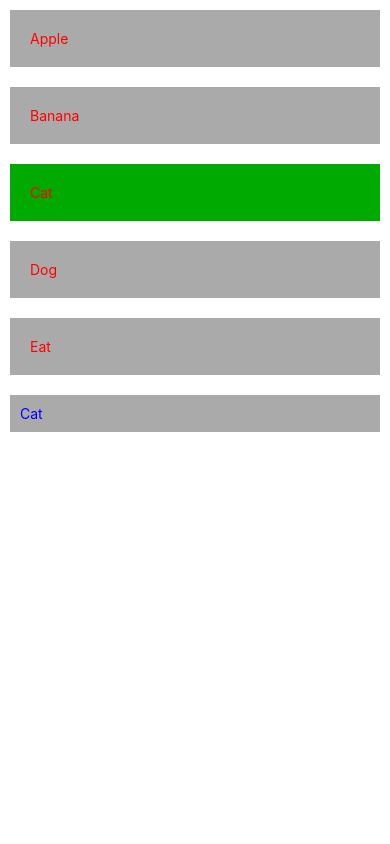
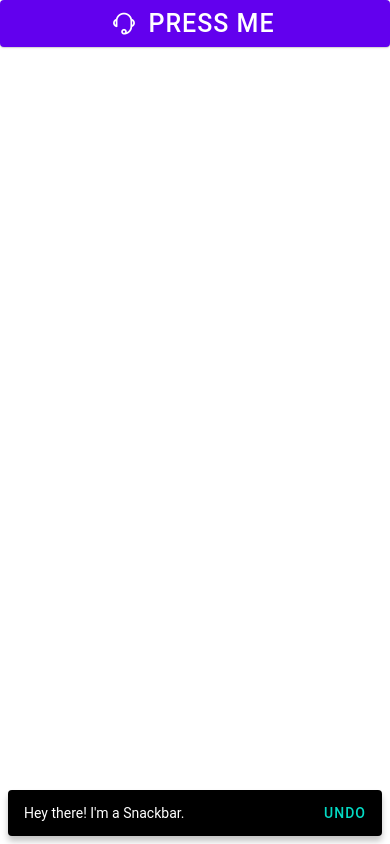
Before and after one commit to vengleab/year-4-react-native-2021, a React Native app: screen / in a window 390 px wide. Built offline with nearby package versions, Linux system fonts and the light colour scheme.

Commit message:
Week05 Install external library and react vector icon

```diff
--- a/index.js
+++ b/index.js
@@ -3,7 +3,7 @@
  */
 
 import { AppRegistry } from 'react-native';
-import App from './week03_04/App';
+import App from './week05/App';
 import { name as appName } from './app.json';
 
 AppRegistry.registerComponent(appName, () => App);
--- a/package.json
+++ b/package.json
@@ -11,7 +11,9 @@
   },
   "dependencies": {
     "react": "17.0.1",
-    "react-native": "0.64.0"
+    "react-native": "0.64.0",
+    "react-native-paper": "^4.8.1",
+    "react-native-vector-icons": "^8.1.0"
   },
   "devDependencies": {
     "@babel/core": "^7.12.9",
--- /dev/null
+++ b/week05/App.js
@@ -0,0 +1,34 @@
+import React from 'react';
+import { View, Text, SafeAreaView } from 'react-native';
+import { Button, Snackbar } from 'react-native-paper';
+import Icon from 'react-native-vector-icons/AntDesign';
+
+export default () => {
+  const [visible, setVisible] = React.useState(true);
+  function onDismiss() {
+    setVisible(false);
+  }
+  return (
+    <SafeAreaView style={{ height: '100%' }}>
+      <Button
+        icon={iconStyle => (
+          <Icon style={{ fontSize: 25, ...iconStyle }} name="customerservice" />
+        )}
+        mode="contained"
+        onPress={() => console.log('Pressed')}>
+        <Text style={{ fontSize: 25 }}> Press me</Text>
+      </Button>
+      <Snackbar
+        visible={visible}
+        onDismiss={onDismiss}
+        action={{
+          label: 'Undo',
+          onPress: () => {
+            // Do something
+          },
+        }}>
+        Hey there! I'm a Snackbar.
+      </Snackbar>
+    </SafeAreaView>
+  );
+};
```
Also changed, not shown: 4 other files (tests, documents, lock files or other folders).
